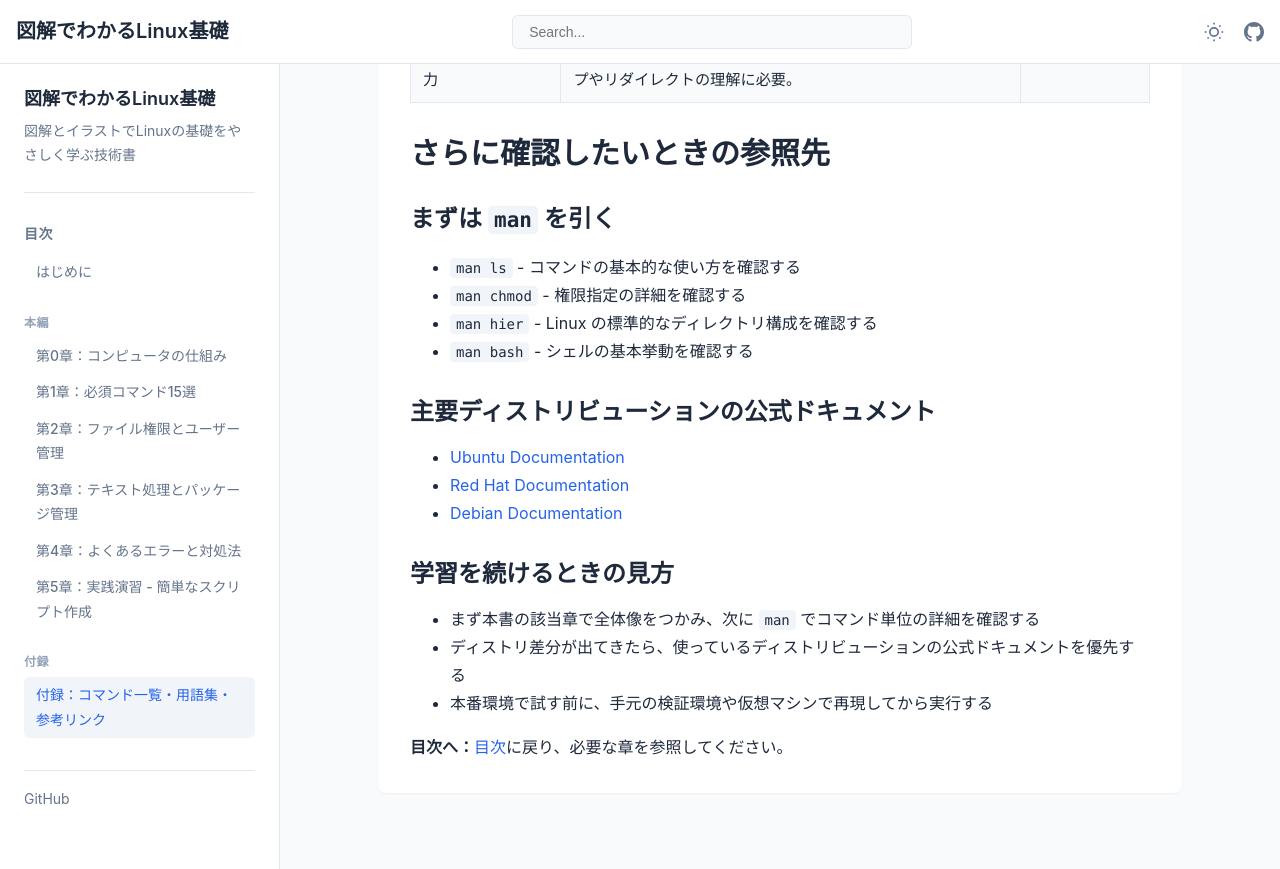
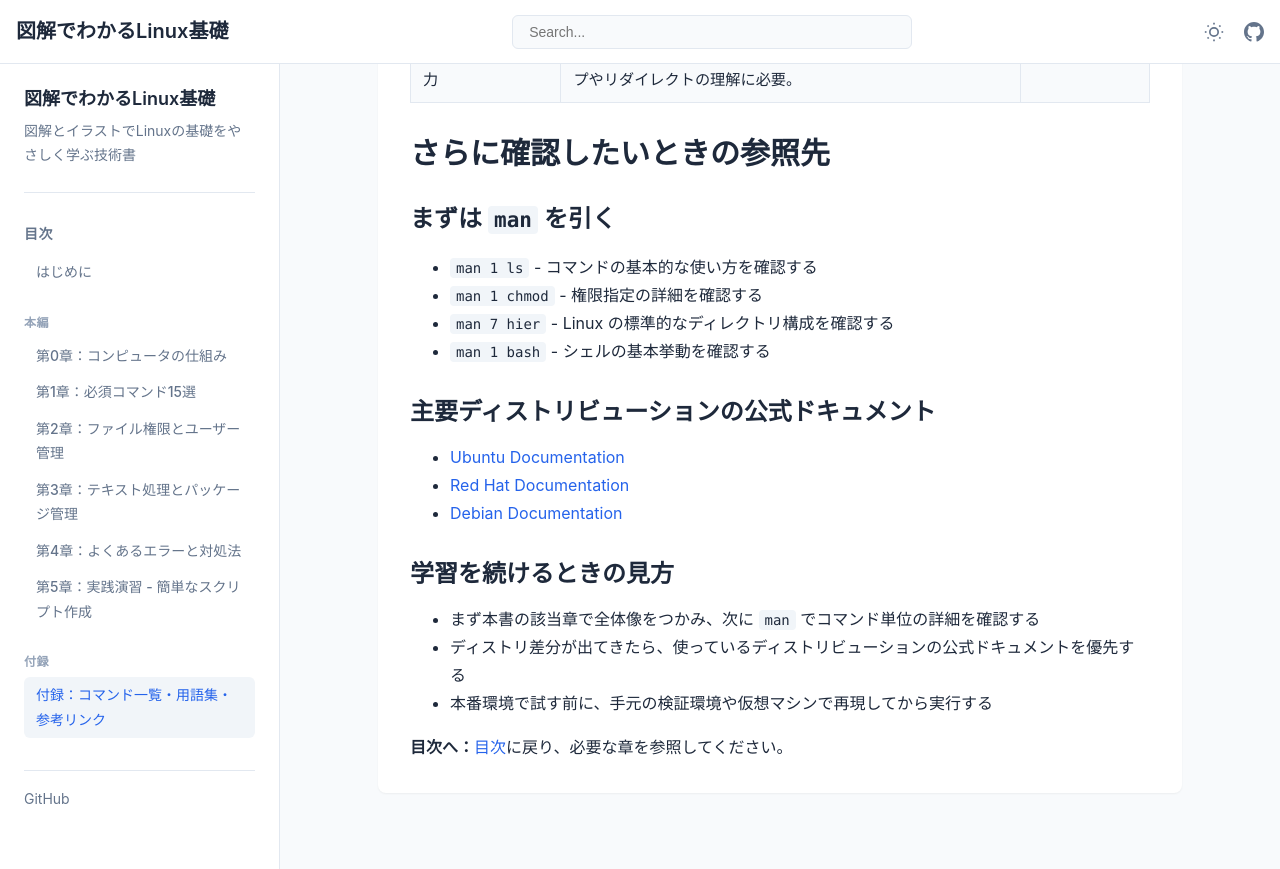
Before and after one commit to itdojp/illustrated-linux-basics-book, a Jekyll site: the page built from docs/appendix/index.md, in a window 1280 px wide and 900 px high, scrolled down 4594 px, cut to the strip 0-869 px from the top of the window. Built offline with Jekyll 4.4.1, drawn with Linux system fonts in a browser that asks for light colours.

Commit message:
Address appendix review feedback

```diff
--- a/docs/appendix/index.md
+++ b/docs/appendix/index.md
@@ -472,10 +472,10 @@ chapter: appendix
     <div class="explanation">
         <h3>まずは <code>man</code> を引く</h3>
         <ul>
-            <li><code>man ls</code> - コマンドの基本的な使い方を確認する</li>
-            <li><code>man chmod</code> - 権限指定の詳細を確認する</li>
-            <li><code>man hier</code> - Linux の標準的なディレクトリ構成を確認する</li>
-            <li><code>man bash</code> - シェルの基本挙動を確認する</li>
+            <li><code>man 1 ls</code> - コマンドの基本的な使い方を確認する</li>
+            <li><code>man 1 chmod</code> - 権限指定の詳細を確認する</li>
+            <li><code>man 7 hier</code> - Linux の標準的なディレクトリ構成を確認する</li>
+            <li><code>man 1 bash</code> - シェルの基本挙動を確認する</li>
         </ul>
 
         <h3>主要ディストリビューションの公式ドキュメント</h3>
```
Also changed, not shown: docs/index.md (+1 -1 lines).
